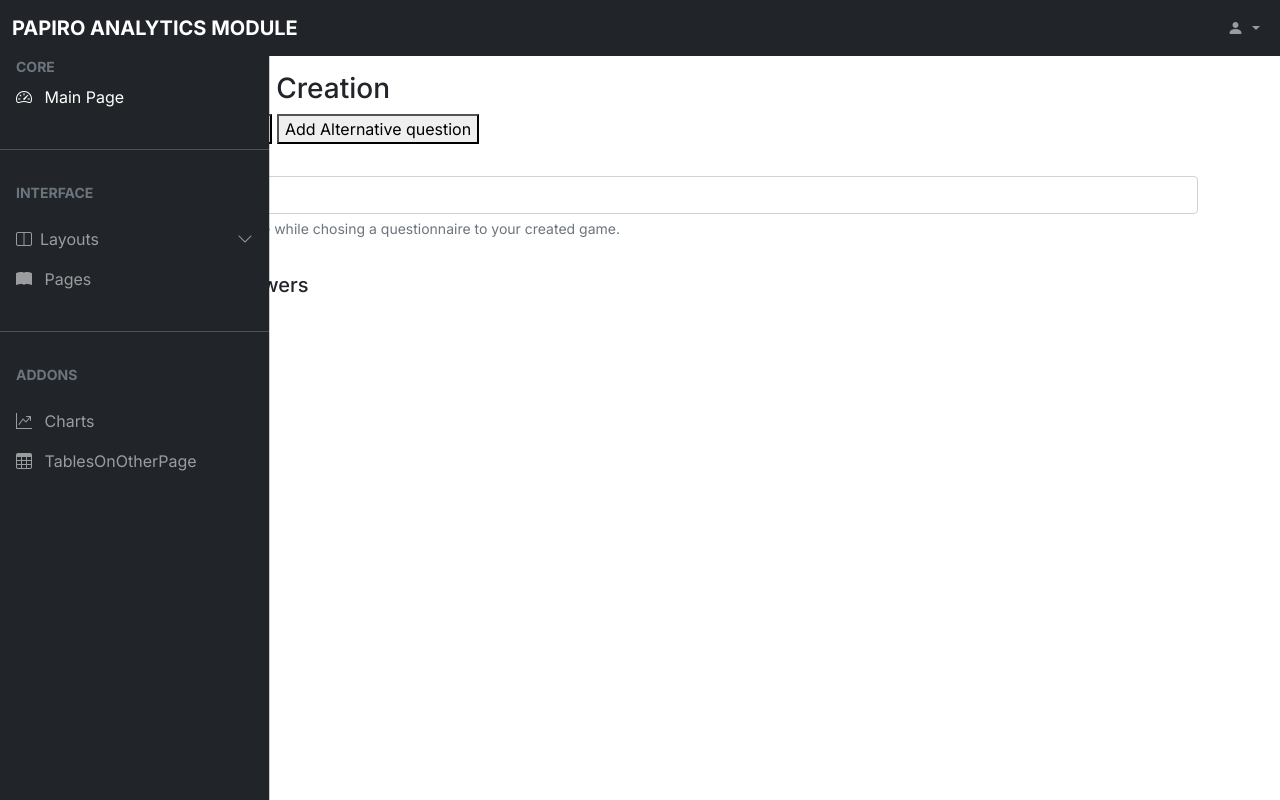
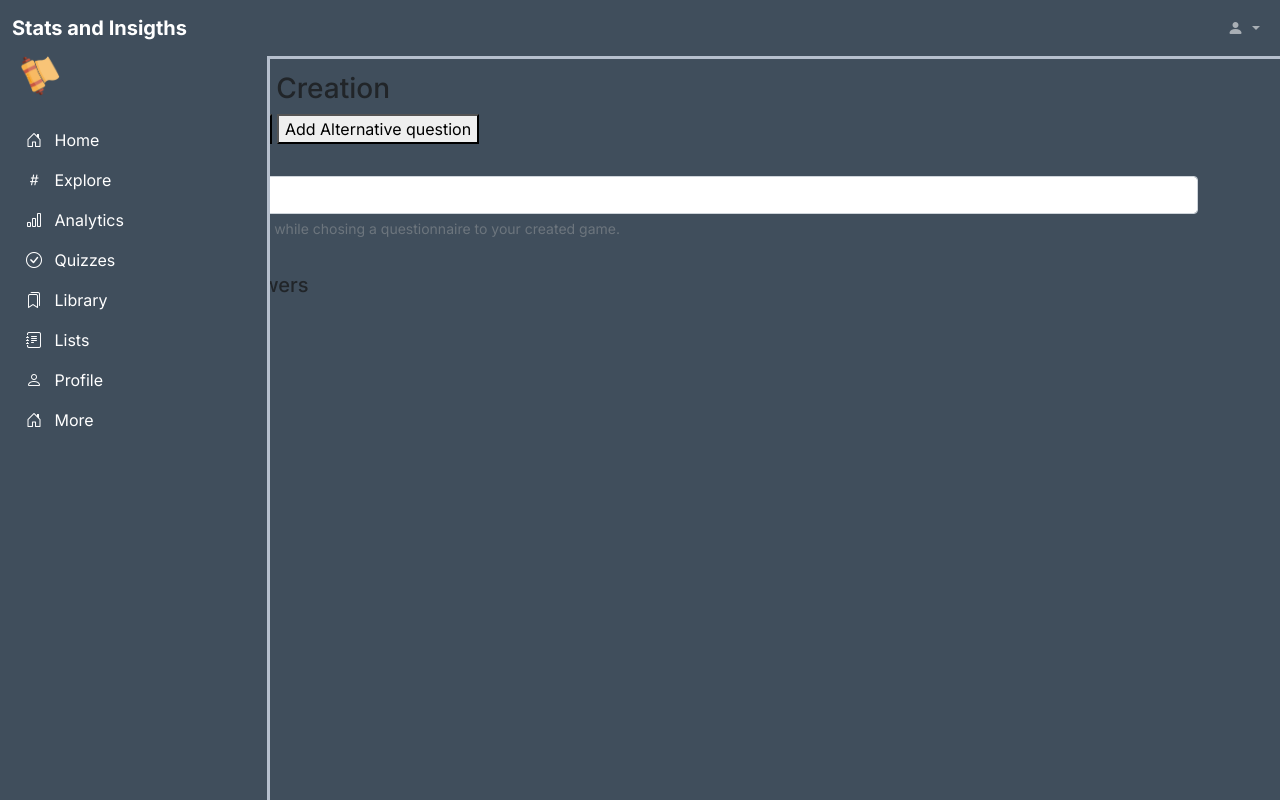
Before and after one commit to PapiroEngine/analyticsModule, a Flask app: page /questionnaireCreation in a window 1280 px wide. Run offline with Flask 3, Linux system fonts and the light colour scheme; some libraries are stand-ins or nearby versions.

Commit message:
New getpost to DB - questionnaires
Working, with questionnaire title and user ID (not fully implemented)

```diff
--- a/app.py
+++ b/app.py
@@ -16,7 +16,7 @@ api = Api(app)
 
 
 create_dash_app(app)
-threading.Thread(target=redis_sub.messageReceptor).start()
+#threading.Thread(target=redis_sub.messageReceptor).start()
 
 #General DB path
 myclient = pymongo.MongoClient("mongodb+srv://admin:12209005@main-learninganalyticsc.kgwfb.mongodb.net/myFirstDatabase?retryWrites=true&w=majority", ssl=True,ssl_cert_reqs='CERT_NONE')
@@ -27,9 +27,9 @@ mycol = mydb["Questionnaire_Templates"]
 def login():
 	return render_template("login.html")
 
-@app.route('/developer_screen')
-def developer_screen():
-	return render_template("developer_screen.html")
+#@app.route('/developer_screen')
+#def developer_screen():
+#	return render_template("developer_screen.html")
 
 @app.route('/dash_presentation')
 def dash_presentation():
@@ -43,8 +43,8 @@ def form():
 def thankyou():
     clicks = request.form.get("ClickCounter")
     senha = request.form.get("clicks")
-    info = {}
-    jsonString = "[{"
+    questTitle = request.form.get("questname")
+    jsonString = "{\"questions\":["
     for click in range(int(clicks)):
         question = request.form.get("textBox_Question_" + str(click+1))
         altA = request.form.get("AlternativeA_Question_" + str(click+1))
@@ -57,7 +57,7 @@ def thankyou():
             "questionText": question,
             "type": "Scale"
             }
-            jsonString += ("\"question\":\"" + question + "\",\"type\":\"Scale\",")
+            jsonString += ("{\"question\":\"" + question + "\",\"type\":\"Scale\"},")
         else:
             info = {
             "questionNumber": str(click+1),
@@ -67,12 +67,12 @@ def thankyou():
             }
             jsonString += ("{\"question\":\"" + question + ":\",\"type\":\"Alternative\",\"alternatives\":[{\"alternative\":\"" + altA + "\"},{\"alternative\":\"" + altB + "\"},{\"alternative\":\"" + altC + "\"},{\"alternative\":\"" + altD + "\"}]},")
     jsonString = jsonString[:-1]
-    jsonString += "]"
+    jsonString += "],\"questionnaireTitle\":\"" + questTitle + "\",\"Creator_Id\":\"" + "TestePlataforma" + "\"}"
 
-    #datateste = load(jsonString)
+
+    print(jsonString)
     data = loads(jsonString)
-    mycol.insert_many(data)
-    print(jsonString)
+    mycol.insert_one(data)
     return render_template("thankyou.html", email=jsonString, senha=senha)
 
 
@@ -81,13 +81,12 @@ def thankyou():
 auth_token = "LDhkmZP2tkXBTmrB4TNjKQQtXftJBJT337YZVumerK4ensx6Z4afxLy3kuQPJZGFEqW7jnLNYJFYKefbWUhp24MtzGa5T2fDg3Nvnp3DfPXhc27cW7kXZQ3SpJ2XGMxv"
 
 class Teste(Resource):
-    def get(self, questType, auth):
+    def get(self, creatorID, auth):
         if auth != auth_token:
             return False
         else:
-            a = mycol.find({"$or":[{"Creator_Id":questType}, {"Creator_Id":"Template"}]},{"_id": 0})
+            a = mycol.find({"$or":[{"Creator_Id":creatorID}, {"Creator_Id":"Template"}]},{"_id": 0})
             b = jsonify(list(a))
-            #b.headers.add("Access-Control-Allow-Origin", "*")
             return b
 
-api.add_resource(Teste, '/questionnaires/templates/<questType>/<auth>')
+api.add_resource(Teste, '/questionnaires/templates/<creatorID>/<auth>')
--- a/templates/base.html
+++ b/templates/base.html
@@ -14,10 +14,10 @@
     <link rel="stylesheet" href="{{ url_for('static', filename='stylesheet/style.css') }}" />
     <title>Papiro - Analytics</title>
   </head>
-  <body>
+  <body style="background-color: #404E5C">
     <!-- top navigation bar -->
-    <nav class="navbar navbar-expand-lg navbar-dark bg-dark fixed-top">
-      <div class="container-fluid">
+    <nav class="navbar navbar-expand-lg navbar-dark bg-dark fixed-top" style="background-color: #404E5C !important; border-bottom:medium solid #B6BFCD;">
+      <div class="container-fluid" style="background-color: #404E5C;">
         <button
           class="navbar-toggler"
           type="button"
@@ -27,11 +27,9 @@
         >
           <span class="navbar-toggler-icon" data-bs-target="#sidebar"></span>
         </button>
-        <a
-          class="navbar-brand me-auto ms-lg-0 ms-3 text-uppercase fw-bold"
-          href="#"
-          >Papiro Analytics Module</a
-        >
+        <a class="navbar-brand me-auto ms-lg-0 ms-3 fw-bold" href="#">
+          Stats and Insigths
+        </a>
         <button
           class="navbar-toggler"
           type="button"
@@ -76,78 +74,65 @@
       class="offcanvas offcanvas-start sidebar-nav bg-dark"
       tabindex="-1"
       id="sidebar"
+      style="border-color: #B6BFCD; border-width: medium;"
     >
-      <div class="offcanvas-body p-0">
+      <div class="offcanvas-body p-0" style="background-color: #404E5C;">
         <nav class="navbar-dark">
           <ul class="navbar-nav">
-            <li>
-              <div class="text-muted small fw-bold text-uppercase px-3">
-                CORE
-              </div>
+            <li style="margin: 0 20px;">
+              <img src="{{ url_for('static', filename='imagens/LogoPapiro.png') }}" width="40" height="40" alt="">
             </li>
-            <li>
-              <a href="/developer_screen" class="nav-link px-3 active">
-                <span class="me-2"><i class="bi bi-speedometer2"></i></span>
-                <span>Main Page</span>
+            <br/>
+            <!-- LI menus start-->
+            <li style="margin: 0 10px;">
+              <a href="/dash_presentation" class="nav-link px-3 active">
+                <span class="me-2"><i class="bi bi-house-door"></i></span>
+                <span>Home</span>
               </a>
             </li>
-            <li class="my-4"><hr class="dropdown-divider bg-light" /></li>
-            <li>
-              <div class="text-muted small fw-bold text-uppercase px-3 mb-3">
-                Interface
-              </div>
-            </li>
-            <li>
-              <a
-                class="nav-link px-3 sidebar-link"
-                data-bs-toggle="collapse"
-                href="#layouts"
-              >
-                <span class="me-2"><i class="bi bi-layout-split"></i></span>
-                <span>Layouts</span>
-                <span class="ms-auto">
-                  <span class="right-icon">
-                    <i class="bi bi-chevron-down"></i>
-                  </span>
-                </span>
-              </a>
-              <div class="collapse" id="layouts">
-                <ul class="navbar-nav ps-3">
-                  <li>
-                    <a href="#" class="nav-link px-3">
-                      <span class="me-2"
-                        ><i class="bi bi-speedometer2"></i
-                      ></span>
-                      <span>Dashboard</span>
-                    </a>
-                  </li>
-                </ul>
-              </div>
-            </li>
-            <li>
-              <a href="#" class="nav-link px-3">
-                <span class="me-2"><i class="bi bi-book-fill"></i></span>
-                <span>Pages</span>
+            <li style="margin: 0 10px;">
+              <a href="/dash_presentation" class="nav-link px-3 active">
+                <span class="me-2"><i class="bi bi-hash"></i></span>
+                <span>Explore</span>
               </a>
             </li>
-            <li class="my-4"><hr class="dropdown-divider bg-light" /></li>
-            <li>
-              <div class="text-muted small fw-bold text-uppercase px-3 mb-3">
-                Addons
-              </div>
-            </li>
-            <li>
-              <a href="#" class="nav-link px-3">
-                <span class="me-2"><i class="bi bi-graph-up"></i></span>
-                <span>Charts</span>
+            <li style="margin: 0 10px;">
+              <a href="/dash_presentation" class="nav-link px-3 active">
+                <span class="me-2"><i class="bi bi-bar-chart"></i></span>
+                <span>Analytics</span>
               </a>
             </li>
-            <li>
-              <a href="#" class="nav-link px-3">
-                <span class="me-2"><i class="bi bi-table"></i></span>
-                <span>TablesOnOtherPage</span>
+            <li style="margin: 0 10px;">
+              <a href="/dash_presentation" class="nav-link px-3 active">
+                <span class="me-2"><i class="bi bi-check-circle"></i></span>
+                <span>Quizzes</span>
               </a>
             </li>
+            <li style="margin: 0 10px;">
+              <a href="/dash_presentation" class="nav-link px-3 active">
+                <span class="me-2"><i class="bi bi-bookmarks"></i></span>
+                <span>Library</span>
+              </a>
+            </li>
+            <li style="margin: 0 10px;">
+              <a href="/dash_presentation" class="nav-link px-3 active">
+                <span class="me-2"><i class="bi bi-journal-text"></i></span>
+                <span>Lists</span>
+              </a>
+            </li>
+            <li style="margin: 0 10px;">
+              <a href="/dash_presentation" class="nav-link px-3 active">
+                <span class="me-2"><i class="bi bi-person"></i></span>
+                <span>Profile</span>
+              </a>
+            </li>
+            <li style="margin: 0 10px;">
+              <a href="/dash_presentation" class="nav-link px-3 active">
+                <span class="me-2"><i class="bi bi-house-door"></i></span>
+                <span>More</span>
+              </a>
+            </li>
+            <!-- LI menus end-->
           </ul>
         </nav>
       </div>
--- a/templates/dash_presentation.html
+++ b/templates/dash_presentation.html
@@ -84,8 +84,6 @@
           </tr>
         </tbody>
       </table>
-      <br/><br/><br/><br/><br/><br/><br/><br/><br/><br/><br/><br/><br/><br/><br/><br/><br/>
-      <br/><br/><br/><br/><br/><br/><br/><br/><br/><br/><br/><br/><br/><br/><br/><br/><br/>
     </main>
 
 
--- a/templates/login.html
+++ b/templates/login.html
@@ -17,7 +17,7 @@
 	<main class="mt-5 p-5">
 		<div class="container">
 			<h1>Papiro Software</h1>
-			<form action="/developer_screen">
+			<form action="/dash_presentation">
 				<div class="mb-3">
 					<label for="exampleInputEmail1" class="form-label">Username / E-mail</label>
 					<input type="text" class="form-control" id="TextBox_UsernameLogin" name="UsernameLogin" aria-describedby="emailHelp">
```
Also changed, not shown: static/imagens/LogoPapiro.png (added).
